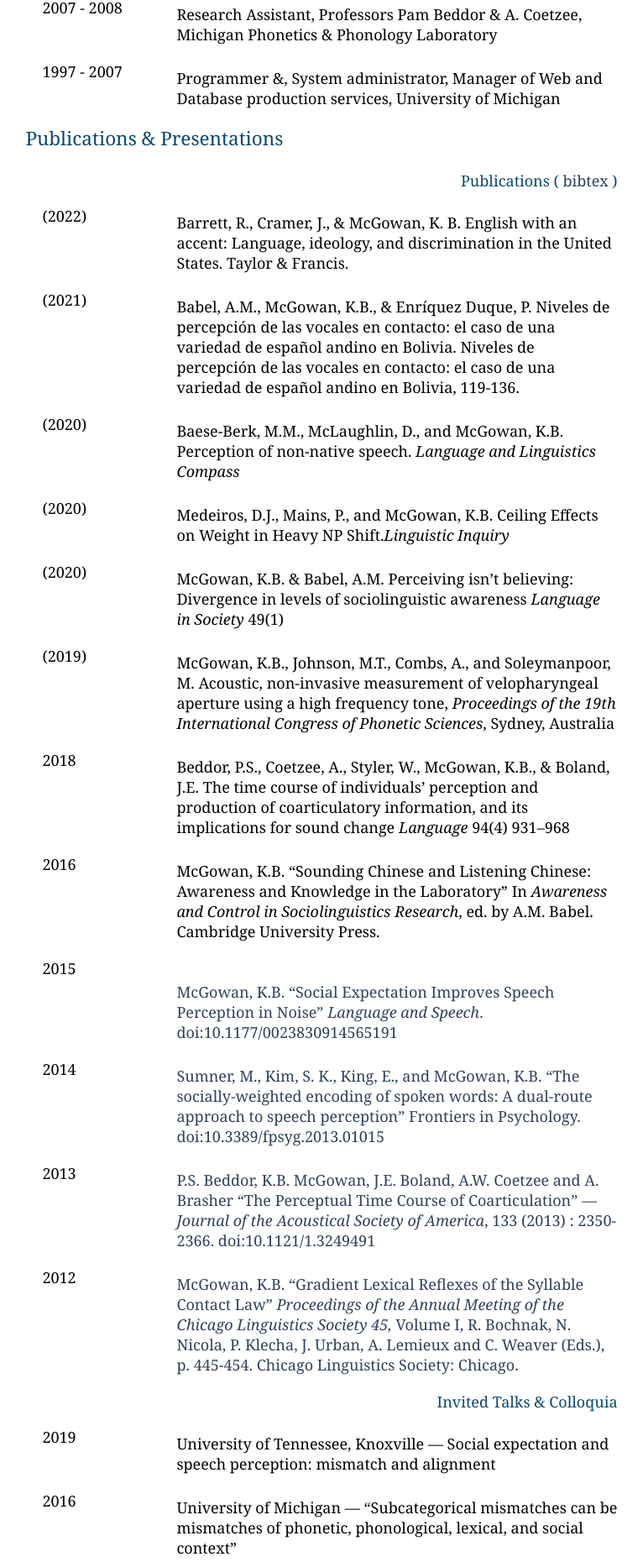
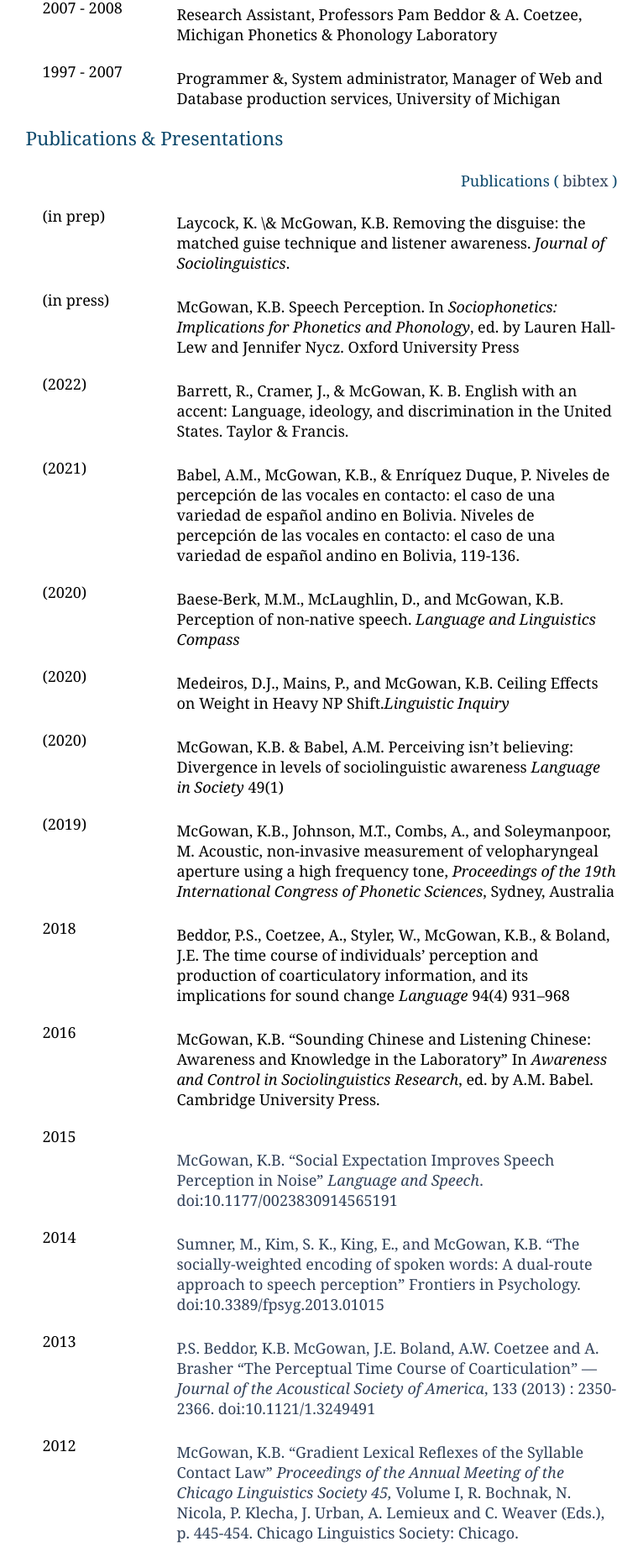
Before and after one commit to kbmcgowan/kbmcgowan.github.io, a Jekyll site: the page built from cv/index.html, in a window 1280 px wide. Shown: the part 1446-3306 px from the top of the page at 84% size, without its empty margins (257-1023 px from the left). Built offline with Jekyll 4.4.1, drawn with Linux system fonts in a browser that asks for light colours; nearby versions of some CDN libraries; some web fonts are replaced; library files that are not in the unit come from our copies; a script that is not in the unit is left out; some of the changed text lies outside the part shown.

Commit message:
updated publications

```diff
--- a/cv/index.html
+++ b/cv/index.html
@@ -65,6 +65,8 @@ title: cv
     <dl>
 	<!--<dt>(in prep)</dt> <dd>McGowan, K.B. &amp; Sumner, M. <em>A phonetic explanation of phonetic variant effects</em></dd> -->
 
+   <dt>(in prep)</dt><dd>Laycock, K. \& McGowan, K.B. Removing the disguise: the matched guise technique and listener awareness. <em>Journal of Sociolinguistics</em>.</dd>
+   <dt>(in press)</dt><dd>McGowan, K.B. Speech Perception.  In <em>Sociophonetics: Implications for Phonetics and Phonology</em>, ed. by Lauren Hall-Lew and Jennifer Nycz.  Oxford University Press</dd>
 
 	<dt>(2022)</dt> <dd>Barrett, R., Cramer, J., & McGowan, K. B. English with an accent: Language, ideology, and discrimination in the United States. Taylor & Francis.</dd>
 
```
Also changed, not shown: 1 other file.
